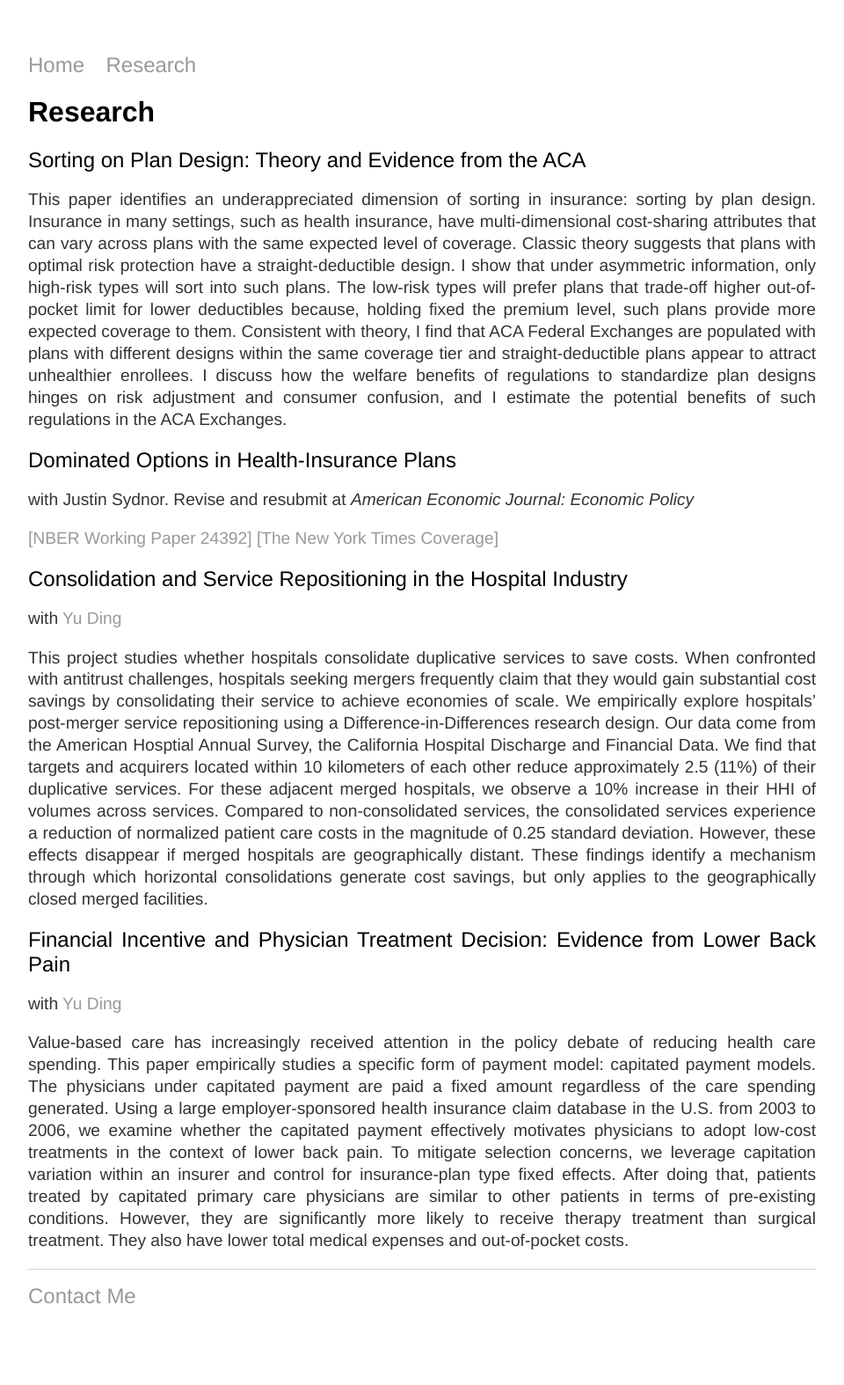
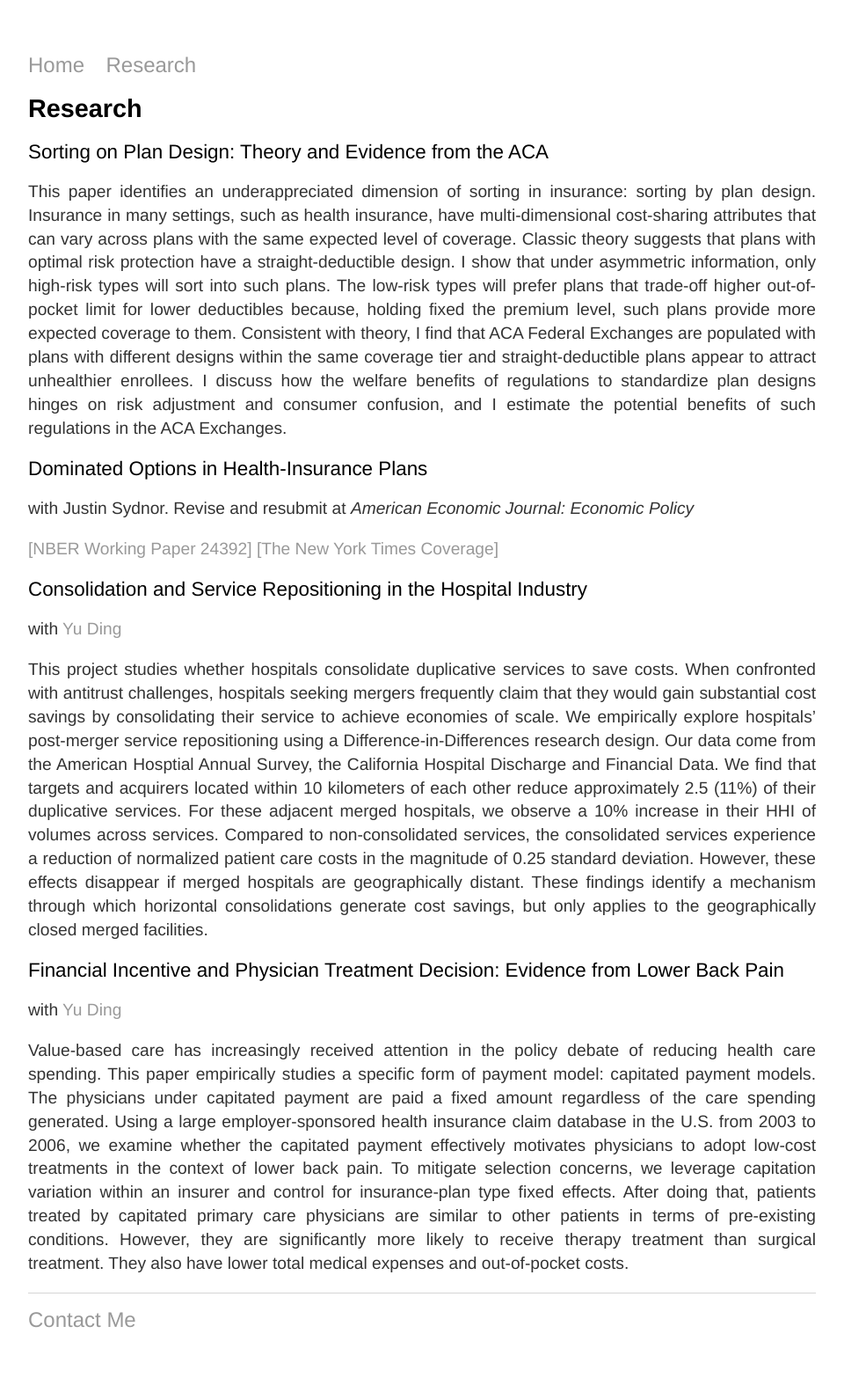
Before and after one commit to trifen/feng3hu.github.io, a Jekyll site: the page built from research.html, in a window 1280 px wide. Shown: the whole page at 88% size, without its empty margins (160-1120 px from the left). Built offline with Jekyll 4.4.1, drawn with Linux system fonts in a browser that asks for light colours; before the commit the page ends 1547 px from its top, so only the background shows below that.

Commit message:
Update main.css

```diff
--- a/css/main.css
+++ b/css/main.css
@@ -21,11 +21,11 @@ a:hover {
     text-decoration: underline;
 }
 h1 {
-    font-size: 2em;
+    font-size: 1.8em;
     font-family:'Helvetica', 'Arial', 'Sans-Serif';
 }
 h2 {
-    font-size: 1.5em;
+    font-size: 1.4em;
     font-family:'Helvetica', 'Arial', 'Sans-Serif';
     margin-bottom: 1px;
     margin-top: 15px;
@@ -33,7 +33,7 @@ h2 {
 }
 p {
     font-size: 1.2em;
-    line-height: 1.3em;
+    line-height: 1.4em;
     color: #333;
     font-family:'Helvetica', 'Arial', 'Sans-Serif';
 }
```
